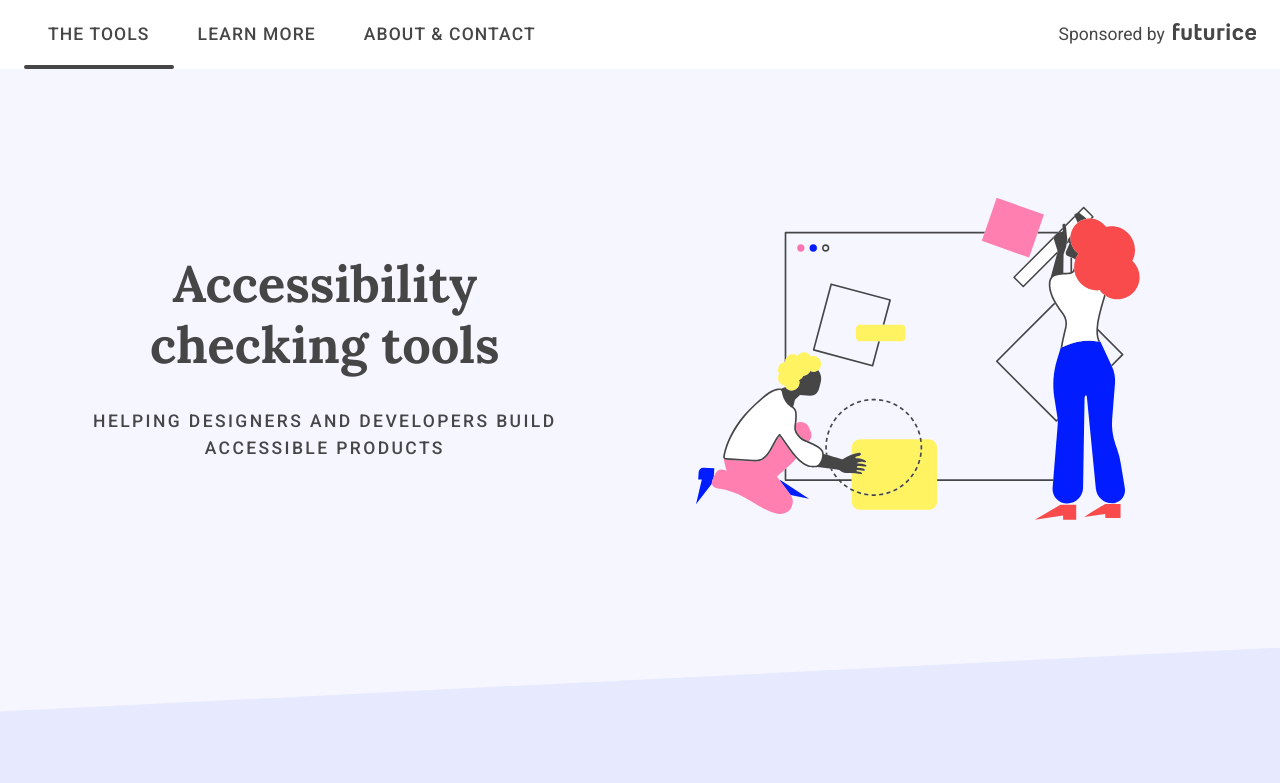
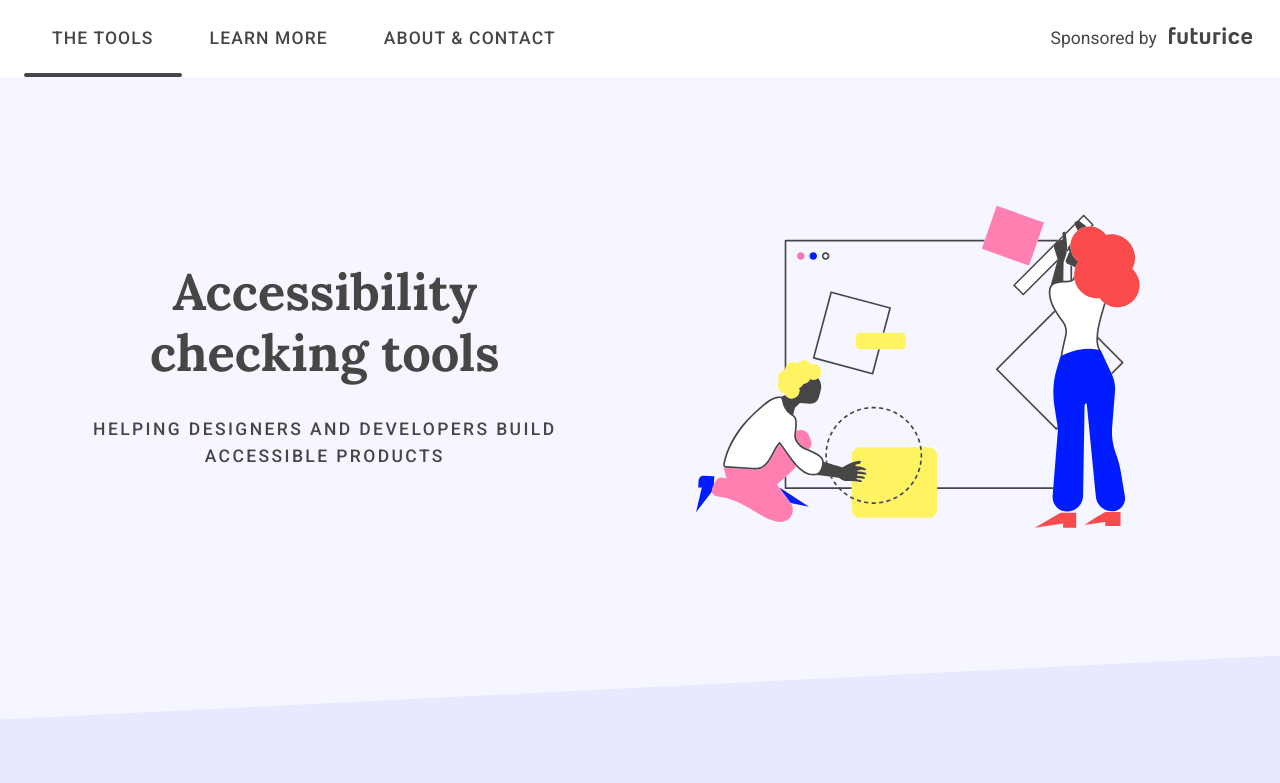
Before and after one commit to accessibility-tools/website, a Next.js app: page / in a window 1280 px wide. Shown: the top 783 px of the page. Built offline with nearby package versions, Linux system fonts and the light colour scheme.

Commit message:
focus effect update

```diff
--- a/src/components/button/Button.jsx
+++ b/src/components/button/Button.jsx
@@ -25,6 +25,10 @@ const StyledButton = styled.button`
     background-color: ${color.lightBlue};
   }
 
+  &:focus {
+    box-shadow: 0 0 0 3px ${color.white}, 0 0 0 7px ${color.darkBlue};
+  }
+
   &:active {
     background-color: ${color.darkBlue};
     box-shadow: inset 0 0 0 2px ${color.blue};
@@ -49,10 +53,7 @@ const StyledButton = styled.button`
       &:active {
         background-color: ${color.purple};
       }
-      &:focus {
-        box-shadow:  0 0 0 3px ${color.white},
-                    0 0 0 7px ${color.darkBlue};
-      }
+
       &:disabled {
         background-color: ${color.white};
         border: 2px solid ${color.disabled};
--- a/src/components/navigation/Nav.jsx
+++ b/src/components/navigation/Nav.jsx
@@ -9,6 +9,13 @@ const NavContainer = styled.nav`
     background-color: ${color.white};
     z-index: 999;
     align-items: center;
+  }
+
+  a {
+    &:focus {
+      border: 4px solid ${color.darkBlue};
+      transition: border 0.3s ease-in-out;
+    }
   }
 
   @media (min-width: 48rem) {
--- a/src/shared/global.js
+++ b/src/shared/global.js
@@ -88,12 +88,10 @@ export const bodyStyles = css`
   }
 
   a {
+    border: 4px solid transparent;
     border-radius: 3px;
 
-    &:focus {
-      border: 4px solid ${color.darkBlue};
-      transition: border 0.6s ease-in-out;
-    }
+
   }
 
   sub,
@@ -117,14 +115,6 @@ export const bodyStyles = css`
     max-height: 100%;
   }
 
-  .key-press {
-    background-color: ${color.lightPurple};
-  }
-
-  .key-press-alt {
-    background-color: ${color.darkBlue};
-  }
-
   summary {
     font-weight: ${typography.weight.bold};
   }
@@ -139,8 +129,12 @@ export const bodyStyles = css`
     padding: 0;
   }
 
-  .key-press{
+  .key-press {
     background-color: ${color.lightPurple};
+  }
+
+  .key-press-alt {
+    background-color: ${color.darkBlue};
   }
 
 `;
```
